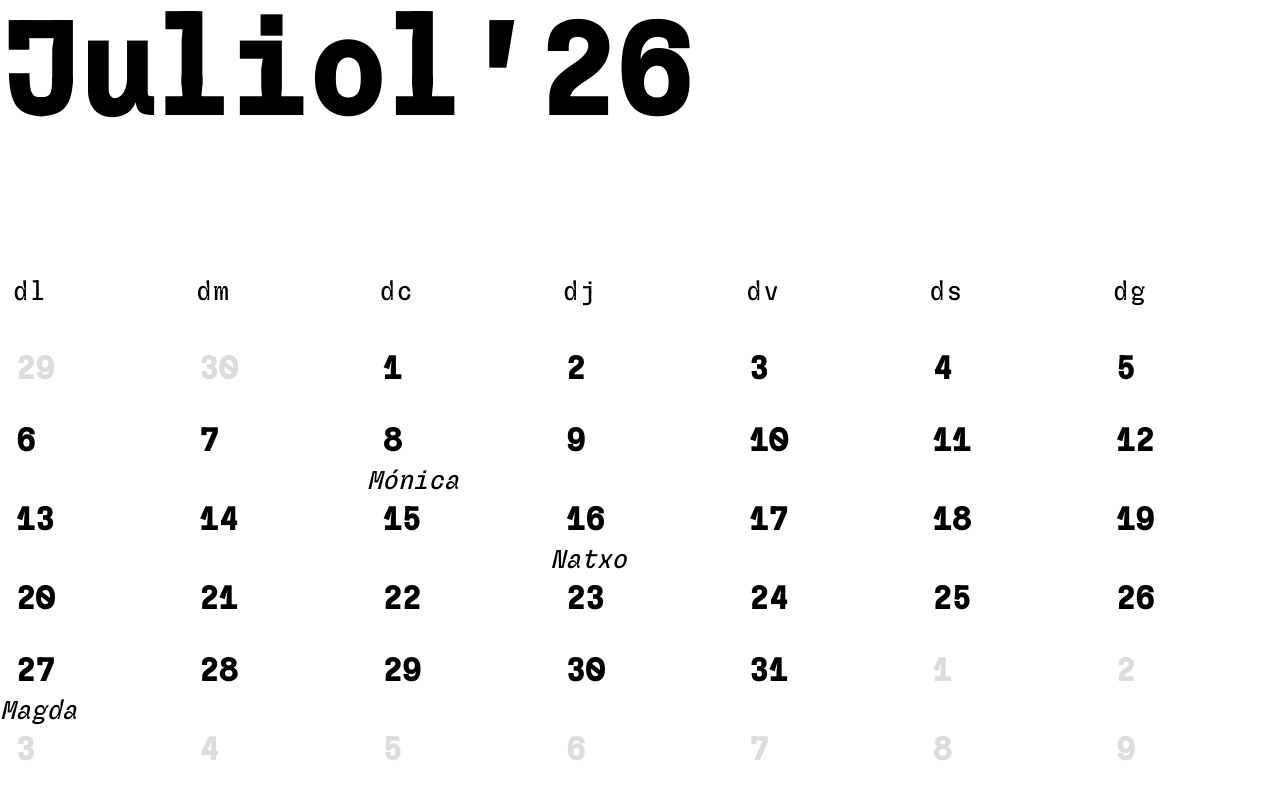
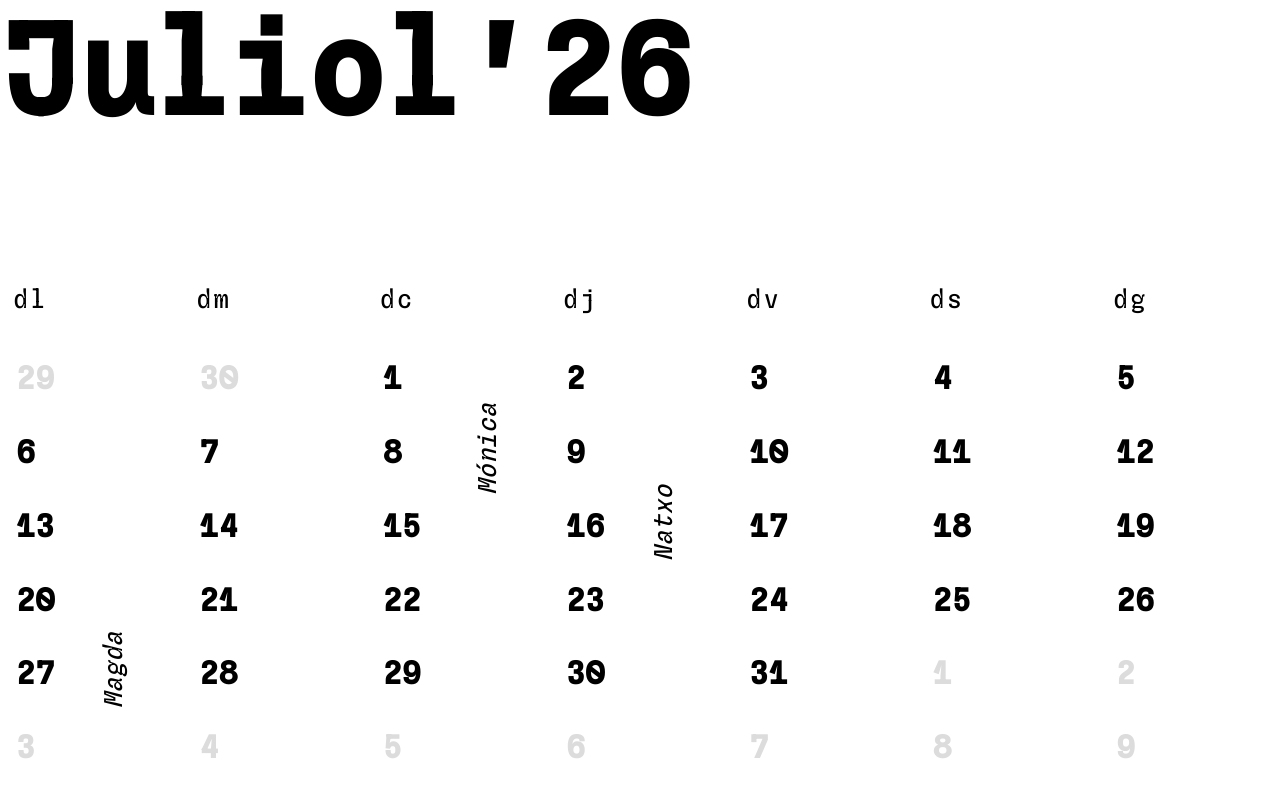
Before and after one commit to arquesm/juliol26_2GP, a plain HTML site: page index.html in a window 1280 px wide. Drawn offline with Linux system fonts and the light colour scheme; files whose address does not match are found by name.

Commit message:
Update index.html

```diff
--- a/index.html
+++ b/index.html
@@ -58,8 +58,16 @@
         }
 
         em {
+            position: absolute;
+            top: 0;
+            left: 3em;
+            transform: rotate(-90deg);
             font-size: .8em;
             font-weight: 100;
+        }
+
+        #info {
+            position: relative;
         }
     </style>
 </head>
@@ -83,7 +91,7 @@
         <p class="ma">5</p>
         <p class="ma">6</p>
         <p class="ma">7</p>
-        <div class="ma">
+        <div class="ma" id="info">
             <p>8</p>
             <em>Mónica</em>
         </div>
@@ -94,7 +102,7 @@
         <p class="ma">13</p>
         <p class="ma">14</p>
         <p class="ma">15</p>
-        <div class="ma">
+        <div class="ma" id="info">
             <p>16</p>
             <em>Natxo</em>
         </div>
@@ -108,7 +116,7 @@
         <p class="ma">24</p>
         <p class="ma">25</p>
         <p class="ma">26</p>
-        <div class="ma">
+        <div class="ma" id="info">
             <p>27</p>
             <em>Magda</em>
         </div>
```
